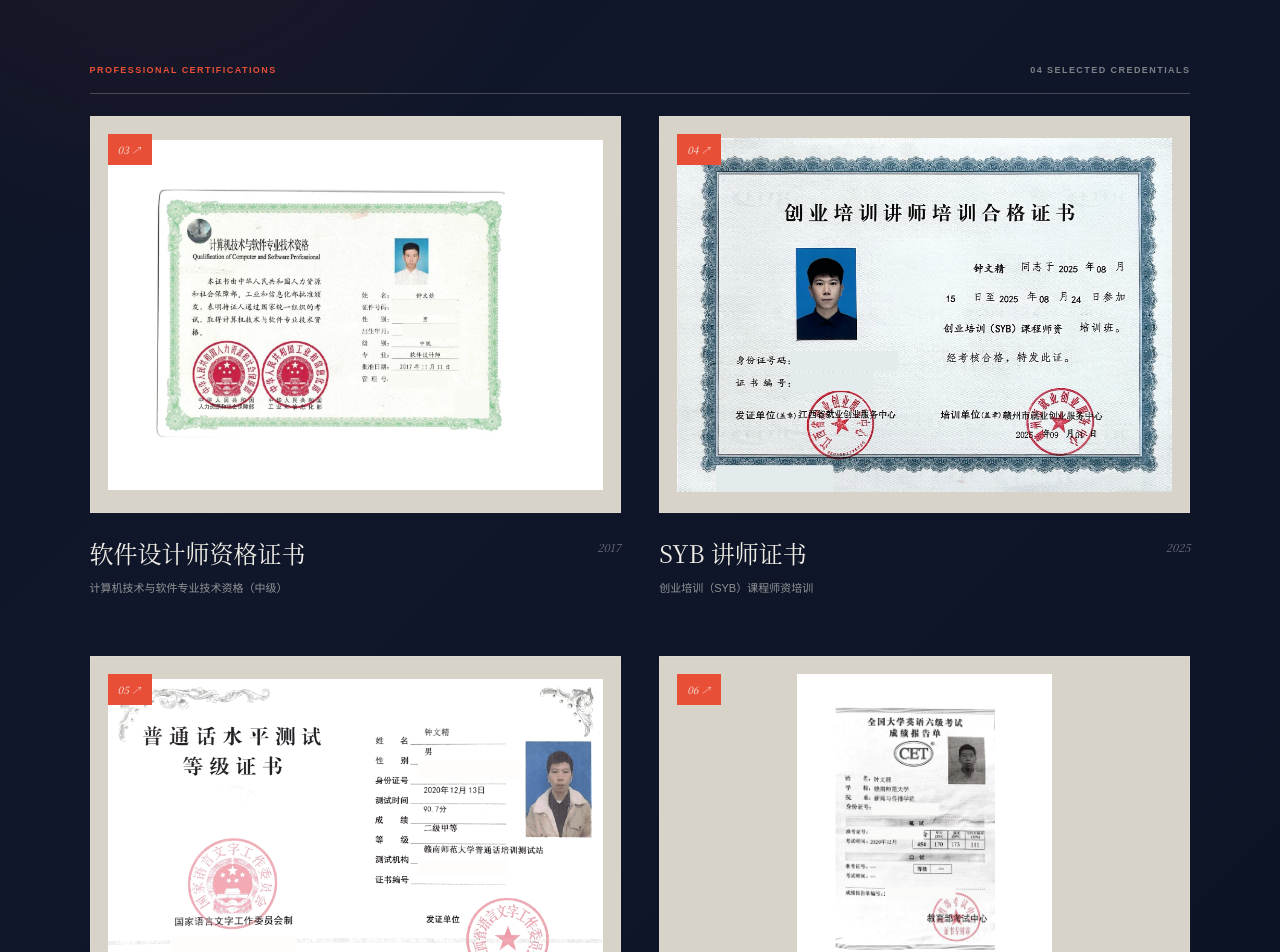
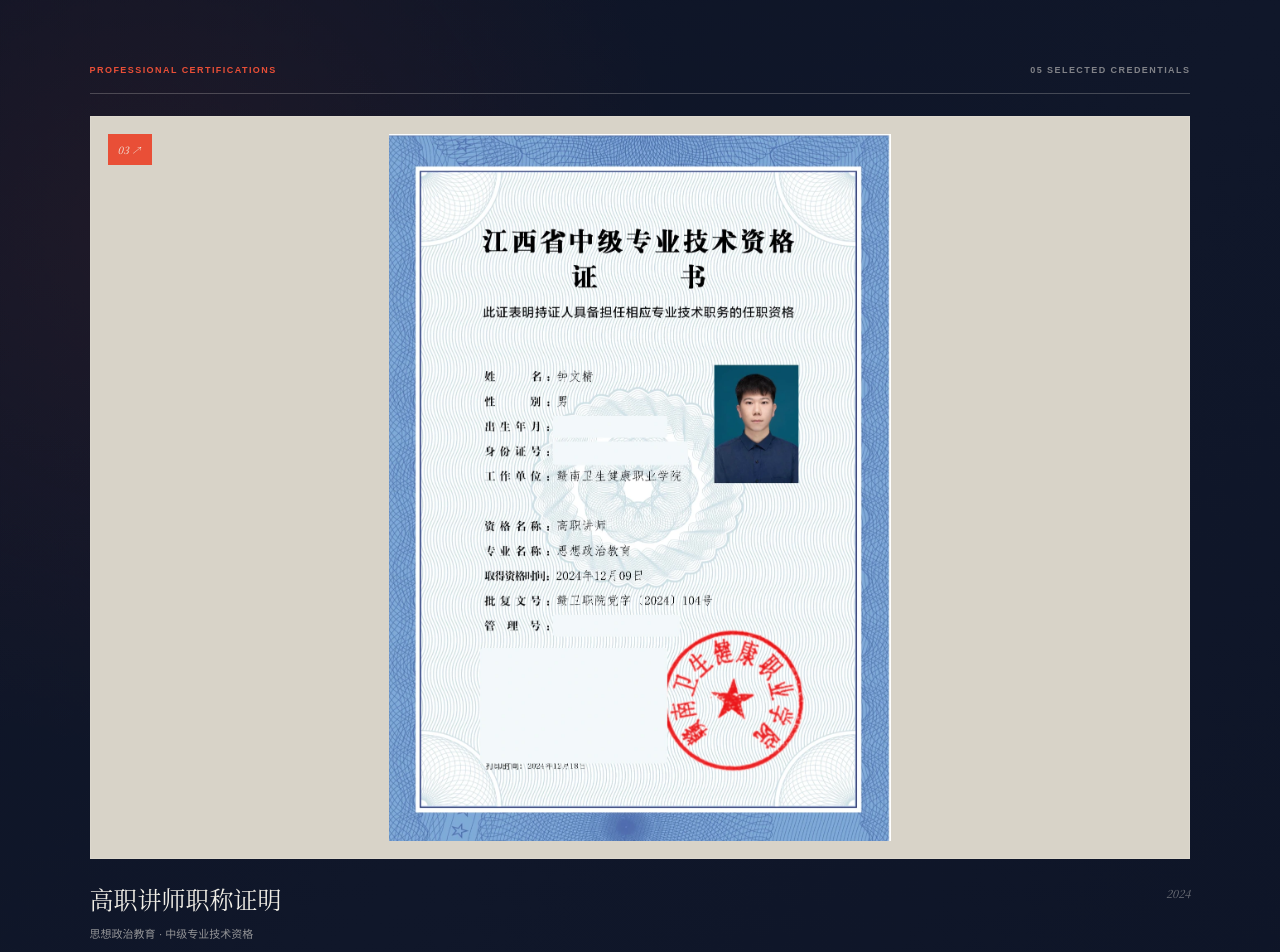
Before and after one commit to Shawn-ZWJ/academic-homepage, a Next.js app: page / in a window 1280 px wide. Shown: the part 8760-9712 px from the top of the page. Built offline with nearby package versions, Linux system fonts and the light colour scheme.

Commit message:
Add lecturer title credential

```diff
--- a/app/globals.css
+++ b/app/globals.css
@@ -1001,6 +1001,10 @@ a {
   min-width: 0;
 }
 
+.certificate-card.featured-credential {
+  grid-column: 1 / -1;
+}
+
 .document-visual {
   position: relative;
   display: block;
@@ -1111,6 +1115,10 @@ a {
   padding: 18px;
 }
 
+.featured-credential .certificate-visual {
+  height: clamp(500px, 58vw, 790px);
+}
+
 .certificate-visual img {
   filter: saturate(0.9) contrast(1.01);
 }
@@ -1562,8 +1570,16 @@ footer a {
     grid-template-columns: 1fr;
   }
 
+  .certificate-card.featured-credential {
+    grid-column: auto;
+  }
+
   .certificate-visual {
     height: min(72vw, 420px);
+  }
+
+  .featured-credential .certificate-visual {
+    height: min(118vw, 680px);
   }
 
   .contact {
--- a/app/page.tsx
+++ b/app/page.tsx
@@ -134,6 +134,15 @@ const transcripts = [
 const certifications = [
   {
     index: "03",
+    title: "高职讲师职称证明",
+    subtitle: "思想政治教育 · 中级专业技术资格",
+    note: "2024",
+    image: "senior-vocational-lecturer-certificate.webp",
+    orientation: "portrait",
+    featured: true,
+  },
+  {
+    index: "04",
     title: "软件设计师资格证书",
     subtitle: "计算机技术与软件专业技术资格（中级）",
     note: "2017",
@@ -141,7 +150,7 @@ const certifications = [
     orientation: "landscape",
   },
   {
-    index: "04",
+    index: "05",
     title: "SYB 讲师证书",
     subtitle: "创业培训（SYB）课程师资培训",
     note: "2025",
@@ -149,7 +158,7 @@ const certifications = [
     orientation: "landscape",
   },
   {
-    index: "05",
+    index: "06",
     title: "普通话水平测试等级证书",
     subtitle: "二级甲等 · 90.7 分",
     note: "国家语言文字工作委员会",
@@ -157,7 +166,7 @@ const certifications = [
     orientation: "landscape",
   },
   {
-    index: "06",
+    index: "07",
     title: "大学英语六级成绩报告单",
     subtitle: "CET-6 · 454 分",
     note: "教育部考试中心",
@@ -486,13 +495,16 @@ export default function Home() {
 
         <div className="certificate-heading">
           <p>PROFESSIONAL CERTIFICATIONS</p>
-          <span>04 SELECTED CREDENTIALS</span>
+          <span>05 SELECTED CREDENTIALS</span>
         </div>
         <div className="certificate-gallery">
           {certifications.map((item) => {
             const imageUrl = `${assetBase}/credentials/${item.image}`;
             return (
-              <article className="certificate-card" key={item.title}>
+              <article
+                className={`certificate-card ${item.featured ? "featured-credential" : ""}`}
+                key={item.title}
+              >
                 <a
                   className={`document-visual certificate-visual ${item.orientation}`}
                   href={imageUrl}
```
Also changed, not shown: public/credentials/senior-vocational-lecturer-certificate.webp (added), 1 other file (tests, documents, lock files or other folders).
